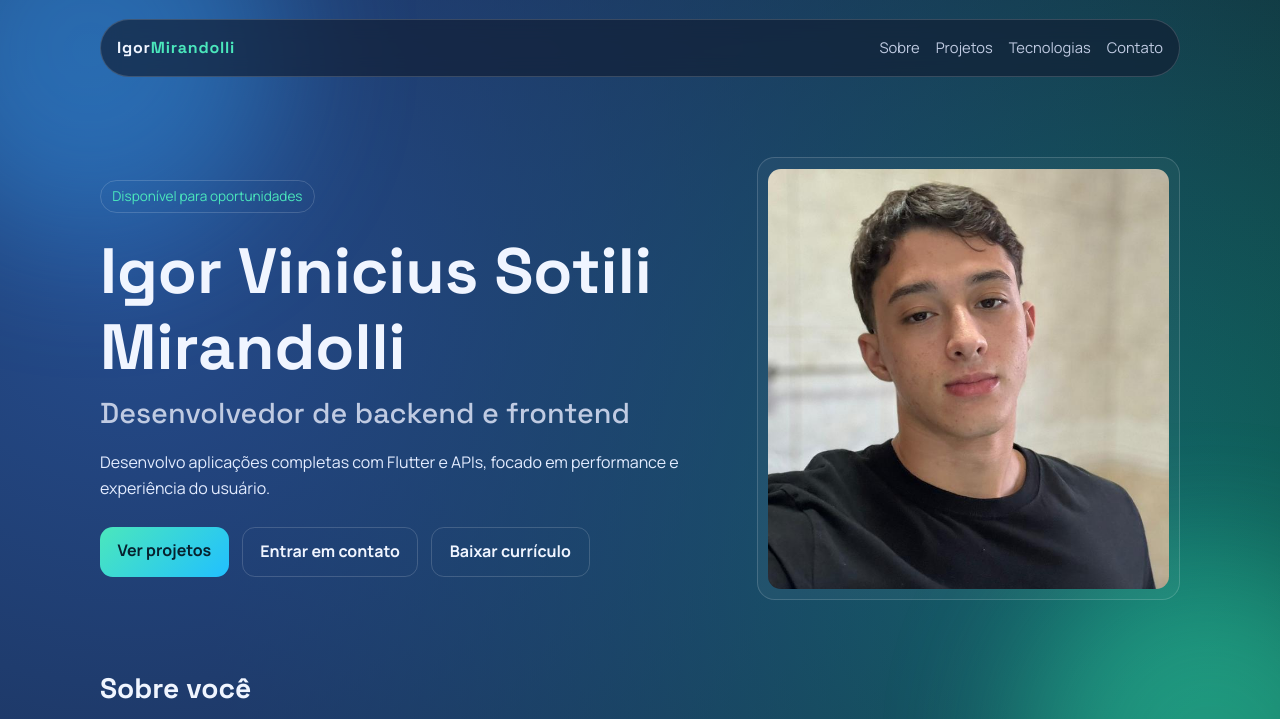
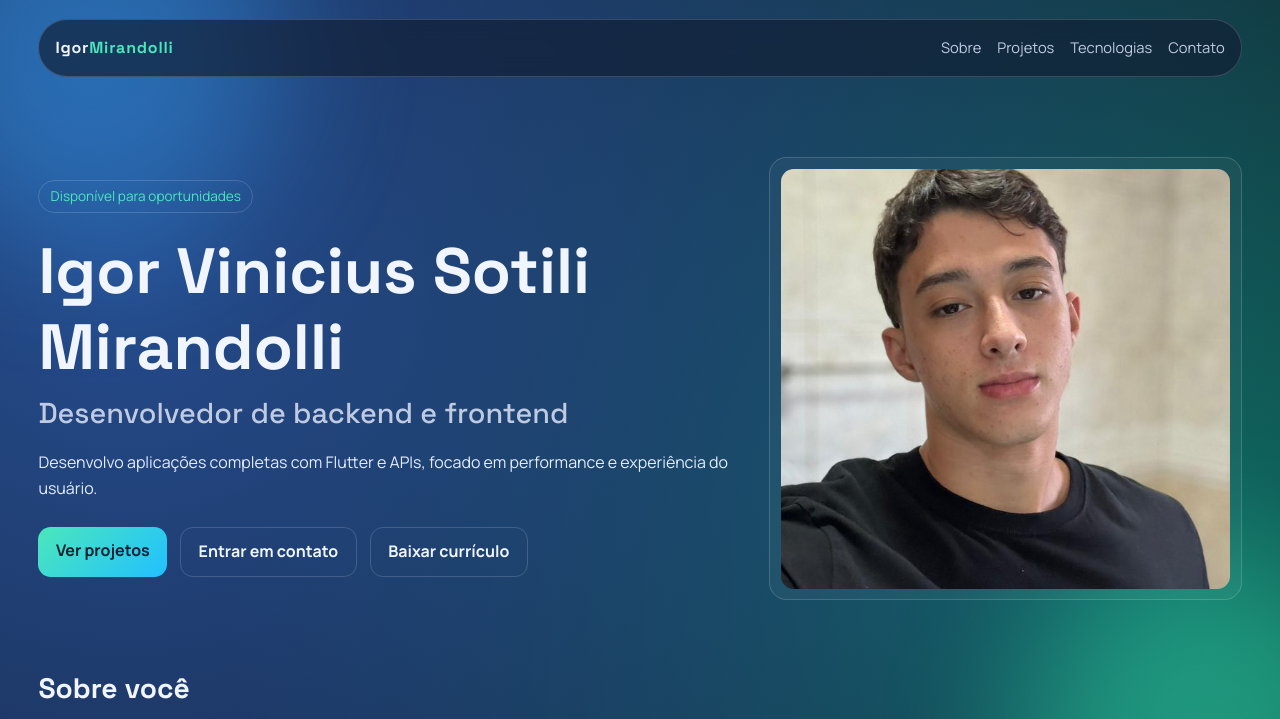
Before and after one commit to IgorMirandolli/SITE_IGORMIRANDOLLI, a website: page index.html in a window 1280 px wide. Shown: the top 719 px of the page. Drawn offline with Linux system fonts and the light colour scheme; no server answers.

Commit message:
style: largura da page

```diff
--- a/styles.css
+++ b/styles.css
@@ -7,6 +7,7 @@
   --secondary: #55b5ff;
   --card: rgba(34, 49, 82, 0.78);
   --border: rgba(255, 255, 255, 0.16);
+  --layout-max: 1320px;
 }
 
 * {
@@ -54,7 +55,7 @@ body {
 }
 
 .topbar {
-  width: min(1080px, 92%);
+  width: min(var(--layout-max), 94%);
   margin: 1.2rem auto;
   padding: 0.95rem 1rem;
   display: flex;
@@ -98,7 +99,7 @@ nav a:hover {
 }
 
 main {
-  width: min(1080px, 92%);
+  width: min(var(--layout-max), 94%);
   margin: 0 auto 4rem;
 }
 
```
